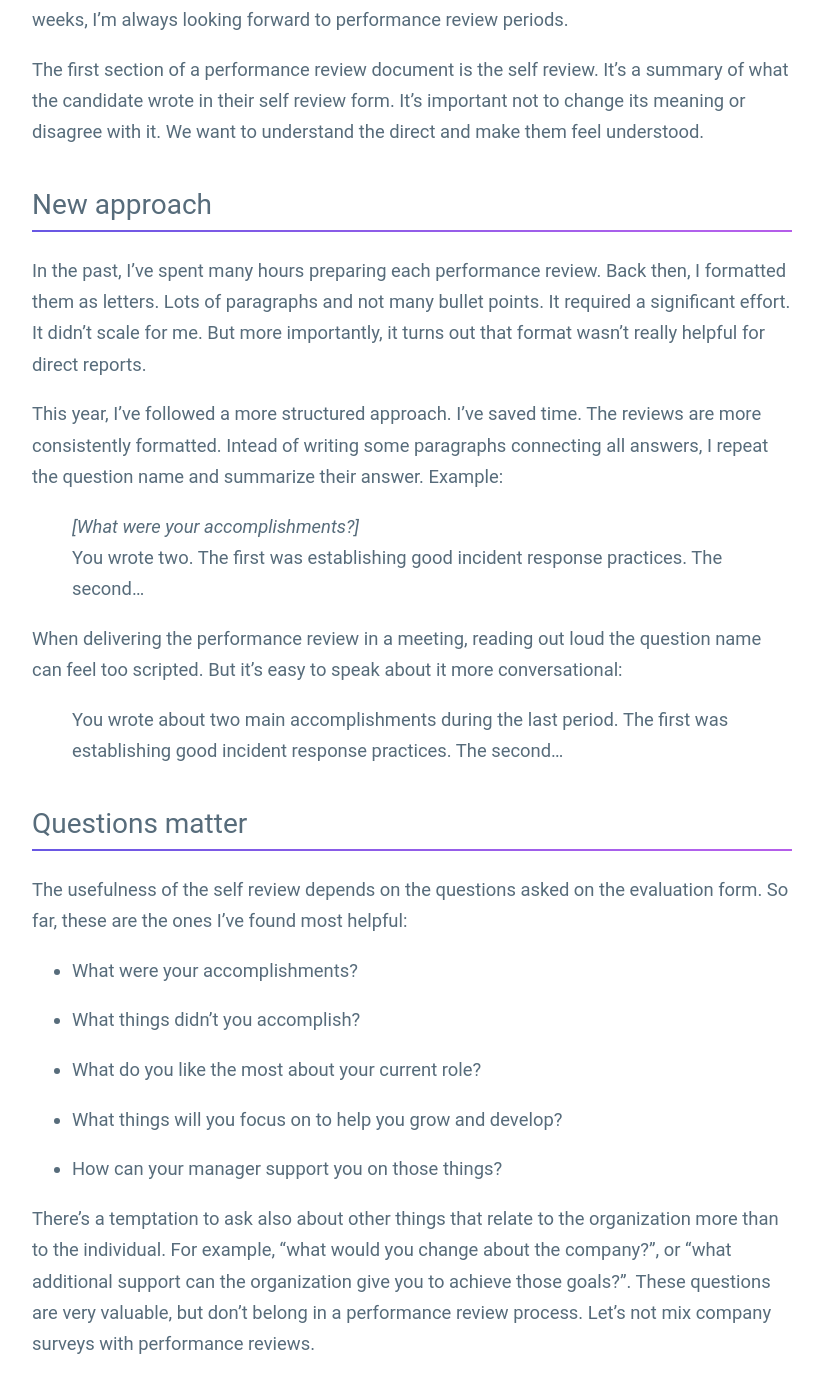
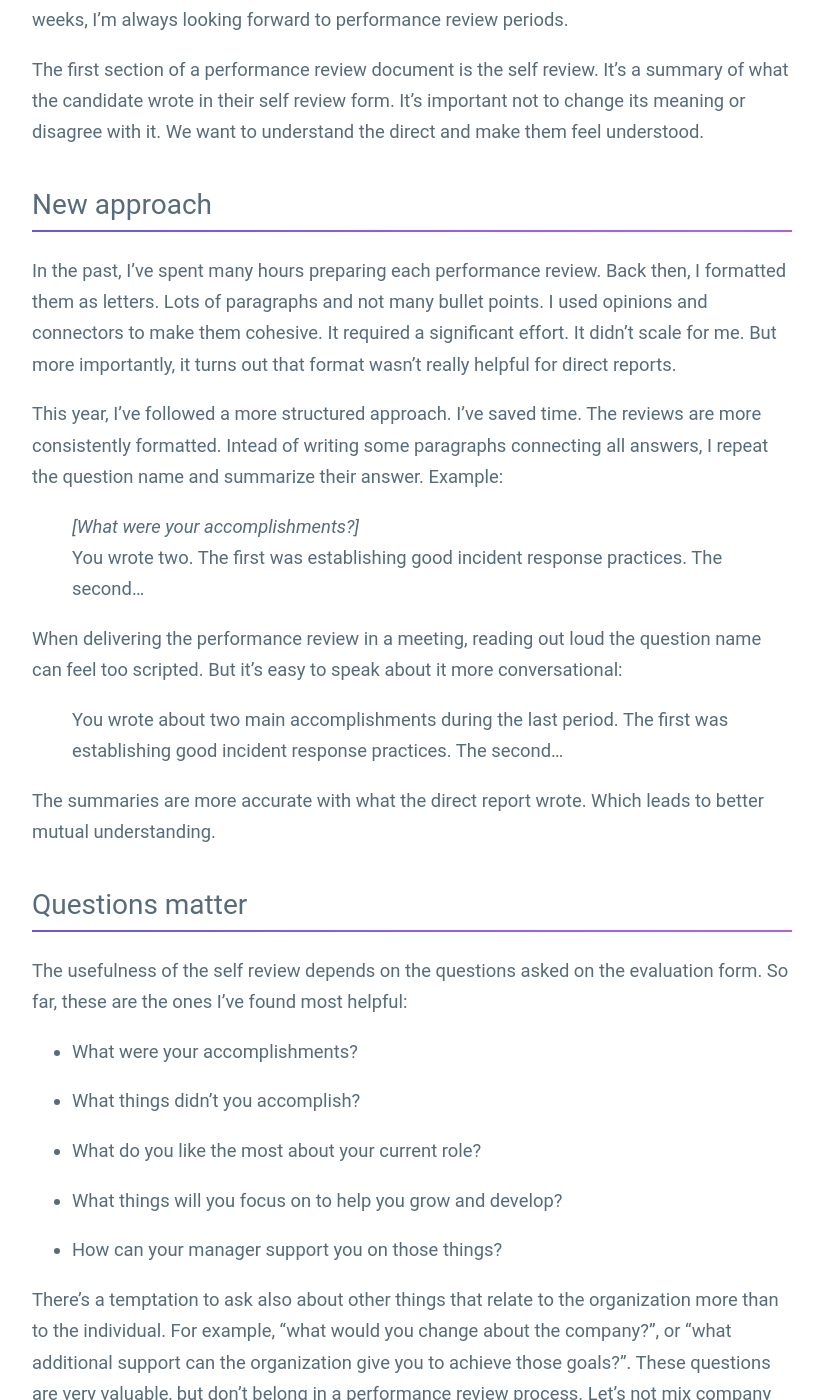
Before and after one commit to guillermodlpa/site, a Jekyll site: the page built from _posts/2021-03-29-better-approach-self-review-in-performance-reviews.markdown, in a window 1280 px wide and 1400 px high, scrolled down 531 px. Shown: the whole window, without its empty margins (228-1051 px from the left). Built offline with Jekyll 4.4.1, drawn with Linux system fonts in a browser that asks for light colours.

Commit message:
Updated Better Approach Self Review In Performance Reviews

```diff
--- a/_posts/2021-03-29-better-approach-self-review-in-performance-reviews.markdown
+++ b/_posts/2021-03-29-better-approach-self-review-in-performance-reviews.markdown
@@ -11,7 +11,7 @@ The first section of a performance review document is the self review. It's a su
 
 ## New approach
 
-In the past, I've spent many hours preparing each performance review. Back then, I formatted them as letters. Lots of paragraphs and not many bullet points. It required a significant effort. It didn't scale for me. But more importantly, it turns out that format wasn't really helpful for direct reports.
+In the past, I've spent many hours preparing each performance review. Back then, I formatted them as letters. Lots of paragraphs and not many bullet points. I used opinions and connectors to make them cohesive. It required a significant effort. It didn't scale for me. But more importantly, it turns out that format wasn't really helpful for direct reports.
 
 This year, I've followed a more structured approach. I've saved time. The reviews are more consistently formatted. Intead of writing some paragraphs connecting all answers, I repeat the question name and summarize their answer. Example:
 
@@ -21,6 +21,8 @@ This year, I've followed a more structured approach. I've saved time. The review
 When delivering the performance review in a meeting, reading out loud the question name can feel too scripted. But it's easy to speak about it more conversational:
 
 > You wrote about two main accomplishments during the last period. The first was establishing good incident response practices. The second...
+
+The summaries are more accurate with what the direct report wrote. Which leads to better mutual understanding.
 
 ## Questions matter
 
```
